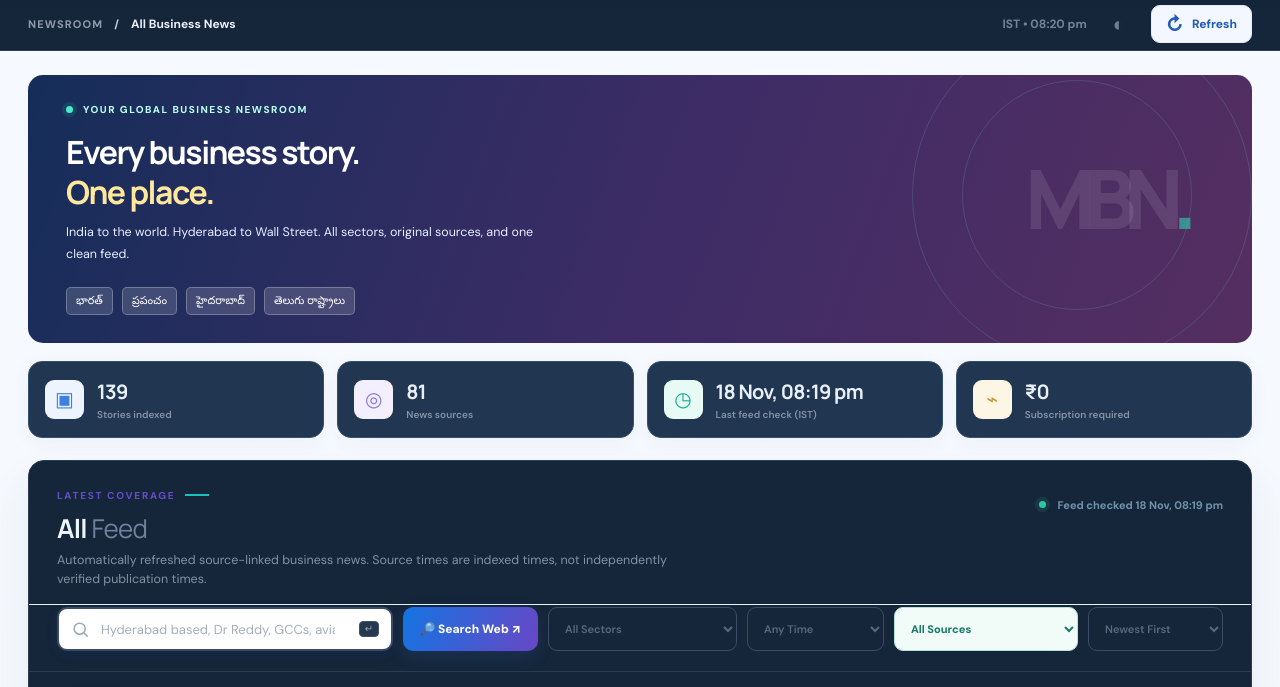
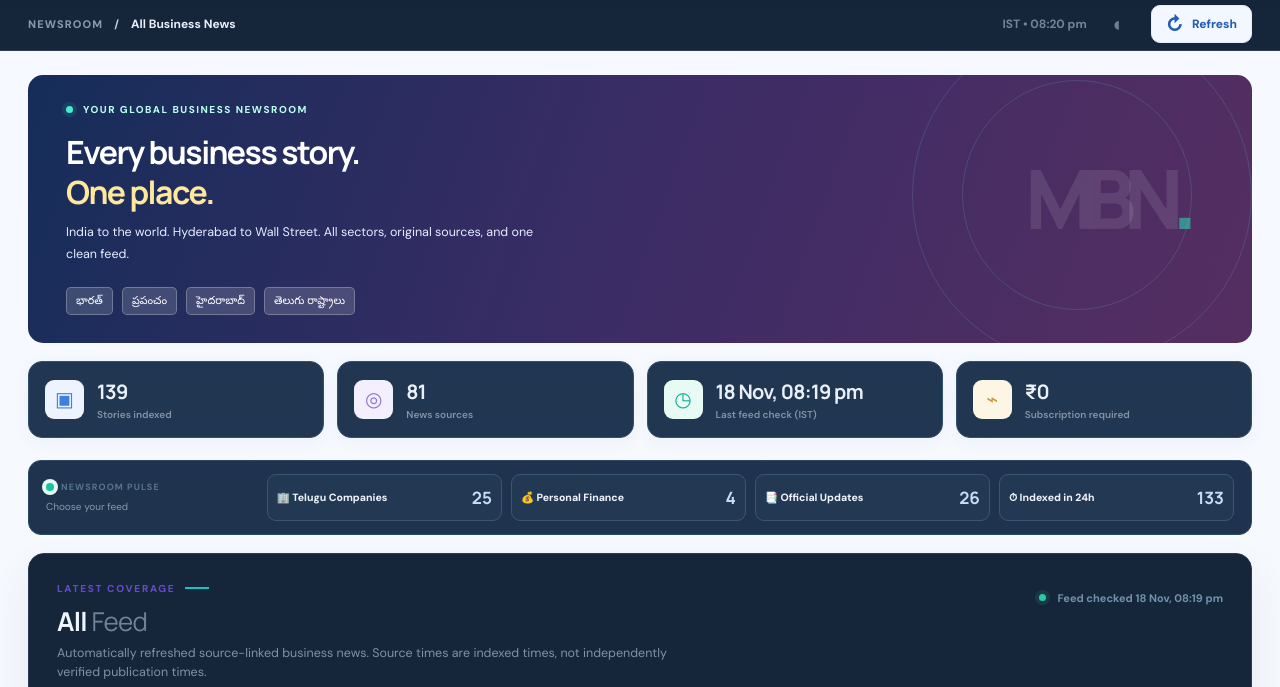
Before and after one commit to gmreddy0809-cloud/MyBusinessNews, a plain HTML site: page index.html in a window 1280 px wide. Both pictures are taken after a click on the button "Toggle dark mode". Shown: the part 81-768 px from the top of the page. Drawn offline with Linux system fonts and the light colour scheme.

Commit message:
Add compact newsroom pulse cards and global search filter reset

```diff
--- a/index.html
+++ b/index.html
@@ -157,6 +157,20 @@ body{background:linear-gradient(180deg,#f6f9ff 0%,#f5f9fd 32%,#ffffff 100%)}
 .news-meta .source{color:#42648c}
 @media(max-width:790px){#originSelect{min-width:calc(50% - 5px);max-width:none;flex:1}}
 
+
+/* Compact newsroom pulse with direct shortcuts */
+.desk-pulse{display:flex;align-items:center;gap:18px;margin:0 0 18px;padding:13px 17px;border:1px solid #e2e9f4;border-radius:13px;background:linear-gradient(100deg,#fff,#f2f8ff 48%,#f8f3ff)}
+.pulse-intro{display:flex;flex-wrap:wrap;align-items:center;gap:7px;min-width:134px;font-size:9px;color:#597491;letter-spacing:1.1px}
+.pulse-intro>span:last-child{width:100%;color:#8998a9;letter-spacing:0;font-size:10px}
+.pulse-live{width:8px;height:8px;background:#18c49d;border-radius:50%;box-shadow:0 0 0 4px #e5faf2}
+.pulse-views{display:grid;grid-template-columns:repeat(4,minmax(0,1fr));flex:1;gap:9px}
+.pulse-views button{display:flex;justify-content:space-between;align-items:center;gap:7px;background:white;border:1px solid #e3eaf4;border-radius:9px;padding:11px 9px;font-size:10.5px;color:#3f6083;font-weight:750;text-align:left;cursor:pointer}
+.pulse-views button:nth-child(2){background:#fff7f0;border-color:#f6ddc5}.pulse-views button:nth-child(3){background:#effaf8;border-color:#d2eae2}.pulse-views button:nth-child(4){background:#f4f0ff;border-color:#e2d7fa}
+.pulse-views button:hover{transform:translateY(-2px);box-shadow:0 6px 14px #cfdcf055}.pulse-views strong{font-family:Manrope,sans-serif;font-size:17px;color:#1a4880}
+.dark .desk-pulse{background:#20334e;border-color:#2c4a66}.dark .pulse-views button{background:#233953;border-color:#3d5670;color:#eef2fb}.dark .pulse-views strong{color:#c5ddfb}
+@media(max-width:920px){.desk-pulse{flex-direction:column;align-items:stretch;gap:10px}.pulse-intro>span:last-child{width:auto}.pulse-views{grid-template-columns:repeat(2,minmax(0,1fr))}}
+@media(max-width:480px){.desk-pulse{padding:11px 10px;margin-bottom:12px}.pulse-views{gap:7px}.pulse-views button{font-size:9.8px;padding:9px 8px}.pulse-views strong{font-size:15px}}
+
 </style>
 </head>
 <body>
@@ -216,6 +230,15 @@ body{background:linear-gradient(180deg,#f6f9ff 0%,#f5f9fd 32%,#ffffff 100%)}
           <div class="metric"><span class="metric-icon amber">⌁</span><div><strong>₹0</strong><small>Subscription required</small></div></div>
         </section>
 
+        <section class="desk-pulse" aria-label="Quick newsroom views">
+          <div class="pulse-intro"><span class="pulse-live"></span><strong>NEWSROOM PULSE</strong><span>Choose your feed</span></div>
+          <div class="pulse-views">
+            <button type="button" data-pulse="telugu-companies"><span>🏢 Telugu Companies</span><strong id="pulseTelugu">—</strong></button>
+            <button type="button" data-pulse="personal-finance"><span>💰 Personal Finance</span><strong id="pulsePF">—</strong></button>
+            <button type="button" data-pulse="official"><span>📑 Official Updates</span><strong id="pulseOfficial">—</strong></button>
+            <button type="button" data-pulse="fresh"><span>⏱ Indexed in 24h</span><strong id="pulseFresh">—</strong></button>
+          </div>
+        </section>
         <section class="feed-panel" aria-label="Business news feed">
           <div class="feed-header">
             <div><div class="feed-kicker">LATEST COVERAGE <span class="kicker-bar"></span></div><h2 id="feedHeading">Business News <span class="heading-light">Feed</span></h2><p class="feed-subtitle" id="feedDescription">Fresh links from original news publications, newest indexed first.</p></div>
@@ -401,6 +424,11 @@ function render(){const title=REGION_NAMES[state.region]||REGION_NAMES.all;const
  document.querySelectorAll('[data-region]').forEach(el=>el.classList.toggle('active',el.dataset.region===state.region));
  document.querySelectorAll('.sector-side,.sector-chip').forEach(el=>el.classList.toggle('active',el.dataset.sector===state.sector));
  $('savedNavCount').textContent=savedCount();$('allNavCount').textContent=state.stories.length||'—';$('metricStories').textContent=state.stories.length.toLocaleString('en-IN');$('metricSources').textContent=new Set(state.stories.map(x=>x.domain)).size.toLocaleString('en-IN');$('metricUpdated').textContent=state.checked?formatIST(state.checked):'Pending';
+ const total=state.stories;
+ $('pulseTelugu').textContent=total.filter(isTeluguCompanyStory).length.toLocaleString('en-IN');
+ $('pulsePF').textContent=total.filter(isPersonalFinanceStory).length.toLocaleString('en-IN');
+ $('pulseOfficial').textContent=total.filter(isOfficialStory).length.toLocaleString('en-IN');
+ $('pulseFresh').textContent=total.filter(x=>dateKey(x.seen)>Date.now()-24*3600000).length.toLocaleString('en-IN');
  let list=visible.slice(0,state.display);$('loadMore').hidden=visible.length<=state.display;
  if(state.isFetching&&!state.stories.length){$('newsList').innerHTML='<div class="empty-state loading-state"><div class="spinner"></div><h3>Gathering business news…</h3><p>Connecting to open global news feeds.</p></div>';}else if(!visible.length){let detail=state.lastError?'Could not reach the news feed right now. Please refresh or try again later.':'Try another region, sector, or search term.';if(state.region==='saved')detail='Use the bookmark button on stories to save them here in this browser.';$('newsList').innerHTML=`<div class="empty-state"><div style="font-size:35px">◈</div><h3>${state.lastError?'Source temporarily unavailable':'No stories in this view'}</h3><p>${escapeHTML(detail)}</p>${state.lastError?'<p>More news: <a target="_blank" rel="noopener noreferrer" href="https://www.gdeltproject.org/">GDELT</a> · <a target="_blank" rel="noopener noreferrer" href="https://pib.gov.in/">PIB</a></p>':''}</div>`;}else{
  $('newsList').innerHTML=list.map(item=>{const saved=Boolean(state.saved[item.id]);const regionLabel=REGION_NAMES[item.region]?.replace(' Business News','')||'World';const href=escapeHTML(safeURL(item.url));return `<article class="news-article"><div class="story-icon" aria-hidden="true">${escapeHTML(ICONS[item.sector]||'◈')}</div><div><div class="news-meta"><span class="tag">${escapeHTML(item.sector)}</span><span class="source">${escapeHTML(item.source)}</span><span class="time">◷ ${escapeHTML(timeLabel(item))}</span><span class="region-label">${escapeHTML(regionLabel)}</span></div><a class="news-title" href="${href}" target="_blank" rel="noopener noreferrer">${escapeHTML(item.title)} ↗</a><p class="news-desc">Read the original story at ${escapeHTML(item.domain)}. External publisher access rules may apply.</p></div><div class="story-actions"><button class="save-btn ${saved?'saved':''}" data-save="${escapeHTML(item.id)}" title="${saved?'Remove saved story':'Save story'}" aria-label="${saved?'Remove saved story':'Save story'}">${saved?'★':'☆'}</button><a class="open-btn" href="${href}" target="_blank" rel="noopener noreferrer" title="Open original story" aria-label="Open original story">↗</a></div></article>`}).join('');
@@ -458,11 +486,19 @@ try{if(localStorage.getItem('mbn-theme')==='dark')document.body.classList.add('d
  $('searchInput').addEventListener('keydown',e=>{if(e.key==='Enter'){e.preventDefault();webSearch(e.target.value)}});
 
  document.querySelectorAll('[data-region]').forEach(el=>el.addEventListener('click',()=>{setRegion(el.dataset.region);$('sidebar').classList.remove('open')}));
- $('searchInput').addEventListener('input',e=>{if(state.region!=='all'||state.sector!=='all'||state.hours!=='all'){state.region='all';state.sector='all';state.hours='all';$('sectorSelect').value='all';$('timeSelect').value='all'}state.search=e.target.value;state.display=25;saveView(false);render()});
+ $('searchInput').addEventListener('input',e=>{if(state.region!=='all'||state.sector!=='all'||state.hours!=='all'||state.origin!=='all'){state.region='all';state.sector='all';state.hours='all';state.origin='all';$('sectorSelect').value='all';$('timeSelect').value='all';$('originSelect').value='all'}state.search=e.target.value;state.display=25;saveView(false);render()});
  $('sectorSelect').addEventListener('change',e=>setSector(e.target.value));
  $('timeSelect').addEventListener('change',e=>{state.hours=e.target.value;state.display=25;saveView(true);render()});
  $('sortSelect').addEventListener('change',e=>{state.sort=e.target.value;saveView(true);render()});
  $('originSelect').addEventListener('change',e=>{state.origin=e.target.value;state.display=25;saveView(true);render()});
+ document.querySelector('.desk-pulse').addEventListener('click',e=>{
+   const btn=e.target.closest('[data-pulse]');if(!btn)return;
+   if(btn.dataset.pulse==='telugu-companies'||btn.dataset.pulse==='personal-finance'){setRegion(btn.dataset.pulse);return}
+   resetFilters();state.region='all';
+   if(btn.dataset.pulse==='official'){state.origin='official';$('originSelect').value='official'}
+   if(btn.dataset.pulse==='fresh'){state.hours='24';$('timeSelect').value='24'}
+   saveView(true);render();$('feedHeading').scrollIntoView({behavior:'smooth',block:'start'});
+ });
  $('newsList').addEventListener('click',e=>{const btn=e.target.closest('[data-save]');if(btn)toggleSaved(btn.dataset.save)});
  $('loadMore').addEventListener('click',()=>{state.display+=25;render()});
  $('refreshButton').addEventListener('click',()=>refresh(true));
```
